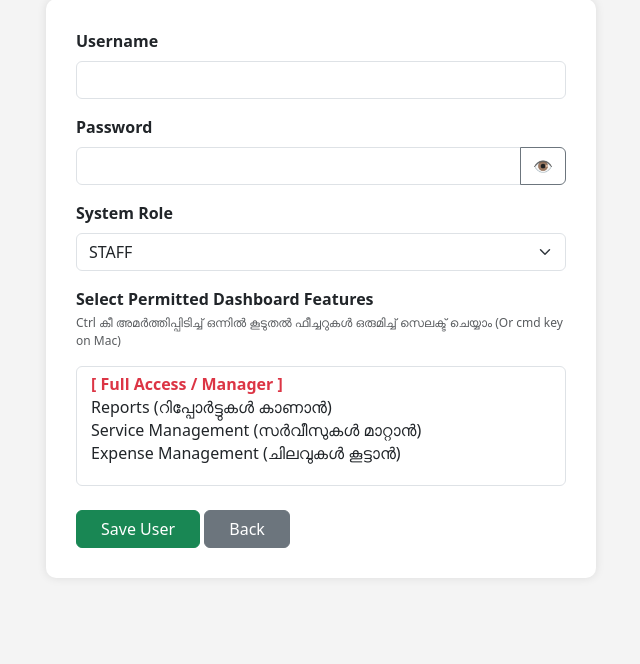
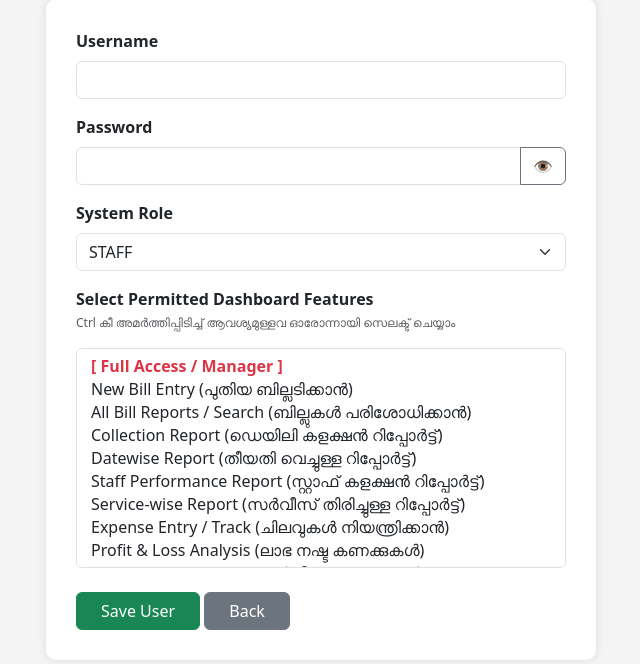
Before and after one commit to Akshayabill/csc-billing, a Flask app: page /add_user in a window 1280 px wide. Shown: the part 136-800 px from the top of the page, without its empty margins (319-959 px from the left). Run offline with Flask 3, Linux system fonts and the light colour scheme; the visitor is signed in with stand-in values (Sample User, id 1); some libraries are stand-ins or nearby versions.

Commit message:
Update add_user.html

```diff
--- a/templates/add_user.html
+++ b/templates/add_user.html
@@ -11,7 +11,7 @@ body{
 }
 
 .header{
-    background:#0066cc; /* CSC Blue Theme */
+    background:#0066cc;
     color:white;
     padding:25px;
     text-align:center;
@@ -64,13 +64,19 @@ body{
 
 <div class="mb-3" id="feature_section">
     <label class="form-label"><b>Select Permitted Dashboard Features</b></label>
-    <p class="text-muted" style="font-size: 12px; margin-top:-5px;">Ctrl കീ അമർത്തിപ്പിടിച്ച് ഒന്നിൽ കൂടുതൽ ഫീച്ചറുകൾ ഒരുമിച്ച് സെലക്ട് ചെയ്യാം (Or cmd key on Mac)</p>
+    <p class="text-muted" style="font-size: 12px; margin-top:-5px;">Ctrl കീ അമർത്തിപ്പിടിച്ച് ആവശ്യമുള്ളവ ഓരോന്നായി സെലക്ട് ചെയ്യാം</p>
 
-    <select name="features[]" class="form-select" multiple style="height: 120px;">
+    <select name="features[]" class="form-select" multiple style="height: 220px;">
         <option value="FULL_ACCESS" style="color: #dc3545; font-weight: bold;">[ Full Access / Manager ]</option>
-        <option value="REPORTS">Reports (റിപ്പോർട്ടുകൾ കാണാൻ)</option>
-        <option value="SERVICES">Service Management (സർവീസുകൾ മാറ്റാൻ)</option>
-        <option value="EXPENSES">Expense Management (ചിലവുകൾ കൂട്ടാൻ)</option>
+        <option value="NEW_BILL">New Bill Entry (പുതിയ ബില്ലടിക്കാൻ)</option>
+        <option value="ALL_BILLS">All Bill Reports / Search (ബില്ലുകൾ പരിശോധിക്കാൻ)</option>
+        <option value="COLLECTION_REP">Collection Report (ഡെയിലി കളക്ഷൻ റിപ്പോർട്ട്)</option>
+        <option value="DATE_REP">Datewise Report (തീയതി വെച്ചുള്ള റിപ്പോർട്ട്)</option>
+        <option value="STAFF_REP">Staff Performance Report (സ്റ്റാഫ് കളക്ഷൻ റിപ്പോർട്ട്)</option>
+        <option value="SERVICE_REP">Service-wise Report (സർവീസ് തിരിച്ചുള്ള റിപ്പോർട്ട്)</option>
+        <option value="EXPENSE">Expense Entry / Track (ചിലവുകൾ നിയന്ത്രിക്കാൻ)</option>
+        <option value="PROFIT_LOSS">Profit & Loss Analysis (ലാഭ നഷ്ട കണക്കുകൾ)</option>
+        <option value="SERVICES_MGMT">Service Management (സർവീസ് റേറ്റ് മാറ്റാൻ)</option>
     </select>
 </div>
 
```
